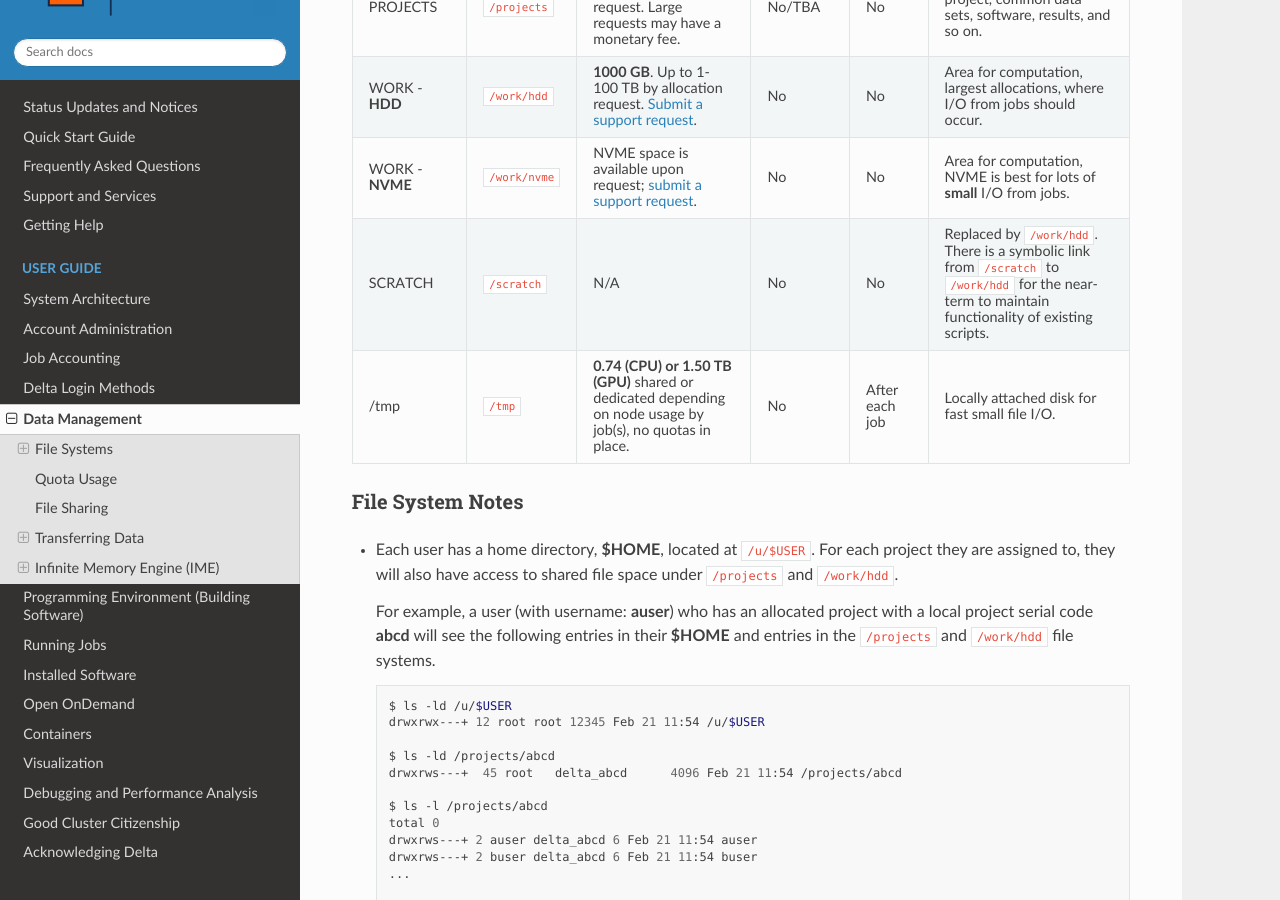
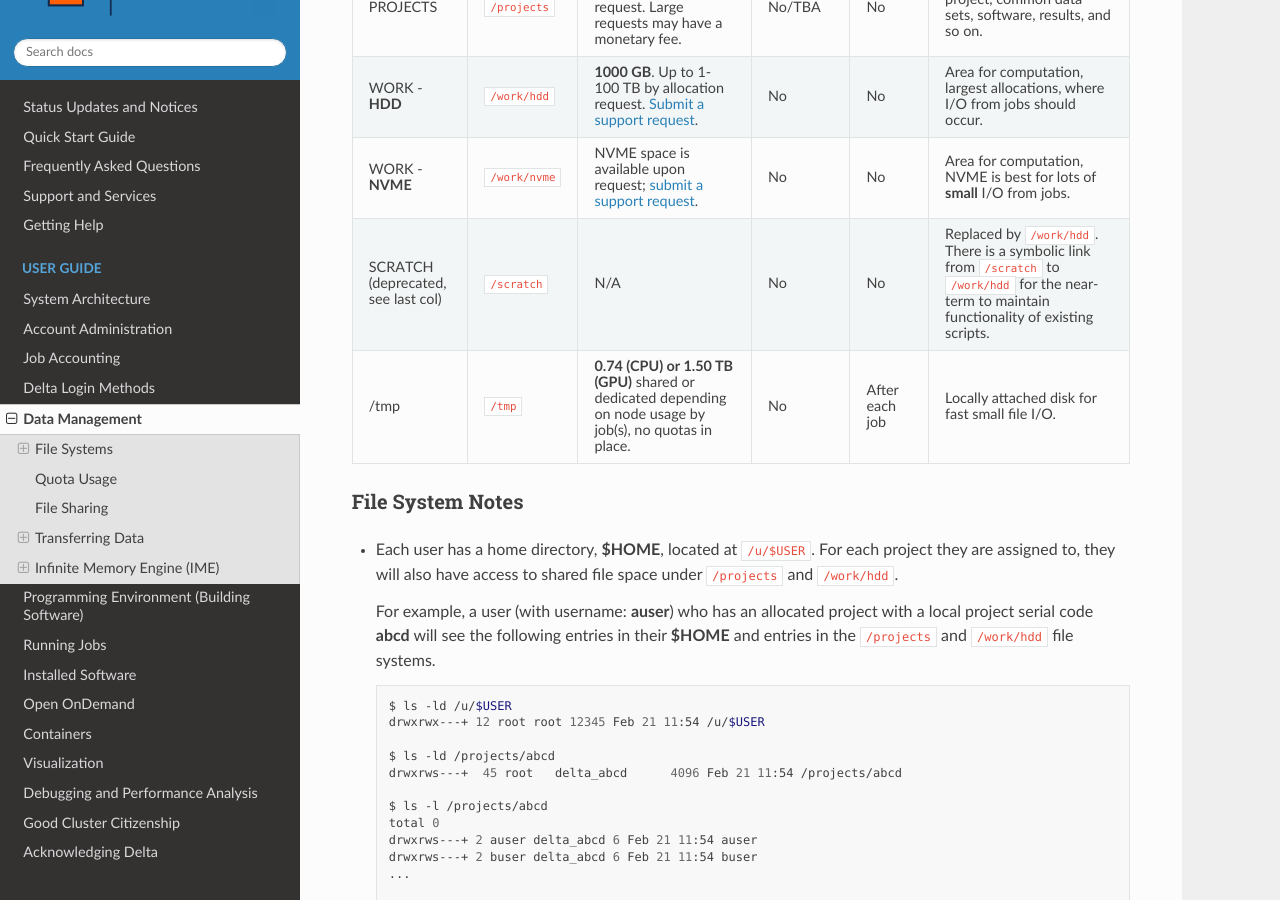
Before and after one commit to ncsa/Delta_doc, a Sphinx documentation site: the page built from docs/source/user_guide/data_mgmt.rst, in a window 1280 px wide and 900 px high, scrolled down 429 px. Built offline with Sphinx 7.4.7 and the Read the Docs theme 3.1.0, drawn with Linux system fonts in a browser that asks for light colours; some of the changed text lies outside the part shown.

Commit message:
scratch depr and di > dir
A couple of small changes RE publishing /scratch -> /work/hdd change.

Put in a "deprecated" note in the main file system table under SCRATCH where users will see it.

fixed a probable typo from /data/di to /data/dir

```diff
--- a/docs/source/user_guide/data_mgmt.rst
+++ b/docs/source/user_guide/data_mgmt.rst
@@ -29,8 +29,8 @@ File Systems
    |                |               | :ref:`submit a support request <general_support>`.|               |               | of **small** I/O from jobs.                |
    +----------------+---------------+---------------------------------------------------+---------------+---------------+--------------------------------------------+
    | SCRATCH        | ``/scratch``  | N/A                                               | No            | No            | Replaced by ``/work/hdd``. There is a      |
-   |                |               |                                                   |               |               | symbolic link from ``/scratch`` to         |
-   |                |               |                                                   |               |               | ``/work/hdd`` for the near-term to maintain|
+   | (deprecated,   |               |                                                   |               |               | symbolic link from ``/scratch`` to         |
+   | see last col)  |               |                                                   |               |               | ``/work/hdd`` for the near-term to maintain|
    |                |               |                                                   |               |               | functionality of existing scripts.         |
    +----------------+---------------+---------------------------------------------------+---------------+---------------+--------------------------------------------+
    | /tmp           | ``/tmp``      | **0.74 (CPU) or 1.50 TB (GPU)**                   | No            | After each job| Locally attached disk for fast small file  |
```
Also changed, not shown: other parts of docs/source/user_guide/data_mgmt.rst (+1 -1 lines).
